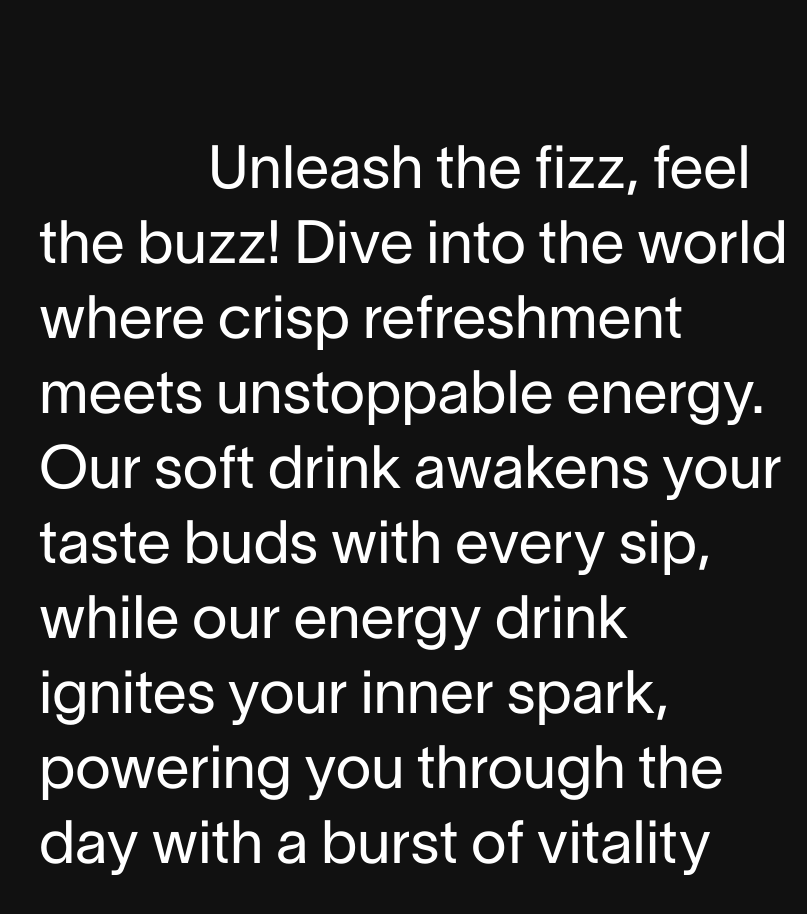
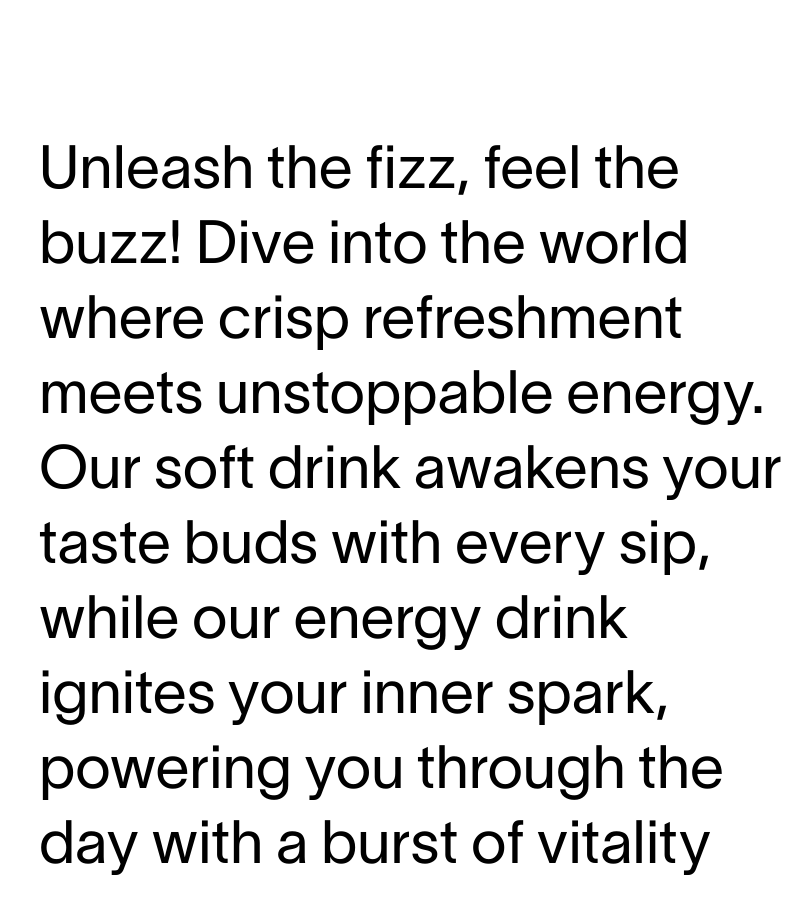
Before and after one commit to YAKSHMEHTA/animated, a React (Vite) app in the folder flashy/: page /agence in a window 1280 px wide. Shown: the part 862-1776 px from the top of the page, without its empty margins (473-1280 px from the left). Built offline with nearby package versions, Linux system fonts and the light colour scheme.

Commit message:
bugs fixes

```diff
--- a/flashy/src/App.jsx
+++ b/flashy/src/App.jsx
@@ -1,14 +1,14 @@
-import React from 'react'
-import Home from './pages/Home'  // Ensure your file is named Home.jsx (capital H)
+import React, { useEffect, useState } from 'react'
+import Home from './pages/Home'
 import Agence from './pages/Agence'
 import Projects from './pages/Projects'
-import { Link ,Routes, Route } from 'react-router-dom'
-import Stairs from './components/common/Stairs'
+import { Routes, Route } from 'react-router-dom'
 
 const App = () => {
+
+
   return (
-
-    <div className='text-white relative'>
+    <div className='text-white yak relative'>
       <Routes>
         <Route path='/' element={<Home />} />
         <Route path='/agence' element={<Agence />} />
--- a/flashy/src/components/common/Stairs.jsx
+++ b/flashy/src/components/common/Stairs.jsx
@@ -1,49 +1,60 @@
-import React, { useRef } from 'react'
-import { useGSAP } from "@gsap/react"
-import gsap from "gsap"
+import { useGSAP } from '@gsap/react'
+import gsap from 'gsap'
+import { useRef } from 'react'
 import { useLocation } from 'react-router-dom'
 
-function Stairs() {
+const Stairs = (props) => {
 
-    const currentPath = useLocation().pathname;
+    const currentPath = useLocation().pathname
 
-    const stairparent = useRef(null);
+    const stairParentRef = useRef(null)
+    const pageRef = useRef(null)
 
-    useGSAP(function(){
-
-        const tl = gsap.timeline();
-        tl.to(stairparent.current,{
-            display:'block',
+    useGSAP(function () {
+        const tl = gsap.timeline()
+        tl.to(stairParentRef.current, {
+            display: 'block',
         })
-        tl.from('.stair',{
-            height:0,
-            stagger:{
-                amount:-0.25,
+        tl.from('.stair', {
+            height: 0,
+            stagger: {
+                amount: -0.2
             }
         })
-        tl.to('.stair',{
-            y:'100%',
-            stagger:{
-                amount:-0.25,
+        tl.to('.stair', {
+            y: '100%',
+            stagger: {
+                amount: -0.25
             }
         })
-        tl.to(stairparent.current,{
-            display:'none',
+        tl.to(stairParentRef.current, {
+            display: 'none'
         })
-        tl.to('stair',{
-            y:0,
-        });
+        tl.to('.stair', {
+            y: '0%',
+        })
 
-    },[currentPath])
+        gsap.from(pageRef.current,{
+            opacity:0,
+            delay:1.3,
+            scale:1.2
+        })
+    }, [currentPath])
+
 
     return (
-        <div ref={stairparent} className='h-screen w-full fixed z-50 top-0 left-0' >
-            <div className='h-full w-full flex'>
-                <div className="stair h-full w-1/5 bg-black"></div>
-                <div className="stair h-full w-1/5 bg-black"></div>
-                <div className="stair h-full w-1/5 bg-black"></div>
-                <div className="stair h-full w-1/5 bg-black"></div>
-                <div className="stair h-full w-1/5 bg-black"></div>
+        <div>
+            <div ref={stairParentRef} className='h-screen w-full fixed z-20 top-0'>
+                <div className='h-full w-full flex'>
+                    <div className='stair h-full w-1/5 bg-black'></div>
+                    <div className='stair h-full w-1/5 bg-black'></div>
+                    <div className='stair h-full w-1/5 bg-black'></div>
+                    <div className='stair h-full w-1/5 bg-black'></div>
+                    <div className='stair h-full w-1/5 bg-black'></div>
+                </div>
+            </div>
+            <div ref={pageRef}>
+                {props.children}
             </div>
         </div>
     )
--- a/flashy/src/components/home/HomeBottomText.jsx
+++ b/flashy/src/components/home/HomeBottomText.jsx
@@ -3,7 +3,7 @@ import { Link } from "react-router-dom";
 
 const HomeBottomText = () => {
   return (
-    <div className="flex font-[font2] items-center justify-center gap-2 ">
+    <div className="flex font-[font2] items-center   justify-center gap-4 ">
       <Link
         className="border-4 leading-[5.5vw]  pt-5 text-[6vw] border-white hover:border-lime-500 hover:text-lime-500 rounded-full px-10 uppercase"
         to="/projects"
--- a/flashy/src/components/home/HomeHeroButton.jsx
+++ b/flashy/src/components/home/HomeHeroButton.jsx
@@ -3,7 +3,7 @@ import Video from "./Video";
 
 const HomeHeroButton = () => {
   return (
-    <div className="font-[font2] pt-5 text-center">
+    <div className="font-[font2] pt-5 text-center bd">
       <div className="text-[8vw] uppercase leading-[6vw]  flex justify-center items-center">
         The spark
       </div>
@@ -19,7 +19,7 @@ const HomeHeroButton = () => {
       <div className="text-[8vw] uppercase leading-[6vw]  flex justify-center items-center">
         Generates
       </div>
-      <div className="text-[8vw] uppercase leading-[7.5vw] flex justify-center items-center">
+      <div className="text-[8vw] uppercase  flex justify-center items-center">
         the creativity
       </div>
     </div>
--- /dev/null
+++ b/flashy/src/context/NavContext.jsx
@@ -0,0 +1,34 @@
+import React, { createContext, useEffect, useState } from 'react'
+import { useLocation } from 'react-router-dom'
+
+export const NavbarContext = createContext()
+export const NavbarColorContext = createContext()
+
+const NavContext = ({ children }) => {
+
+    const [navColor, setNavColor] = useState('white')
+
+    const [navOpen, setNavOpen] = useState(false)
+
+    const locate = useLocation().pathname
+    useEffect(function(){
+        if(locate == '/projects' || locate == '/agence'){
+            setNavColor('black')
+        }else{
+            setNavColor('white')
+        }
+    },[locate])
+
+
+    return (
+        <div>
+            <NavbarContext.Provider value={[navOpen, setNavOpen]}>
+                <NavbarColorContext.Provider value={[navColor,setNavColor]}>
+                    {children}
+                </NavbarColorContext.Provider>
+            </NavbarContext.Provider>
+        </div>
+    )
+}
+
+export default NavContext
--- a/flashy/src/index.css
+++ b/flashy/src/index.css
@@ -9,8 +9,3 @@
   font-family: font2;
   src: url(../public/font/Lausanne-300.woff2);
 }
-
-body{
-  background-color: #111;
-  color: white;
-}
--- a/flashy/src/main.jsx
+++ b/flashy/src/main.jsx
@@ -8,8 +8,9 @@ import Stairs from './components/common/Stairs.jsx'
 createRoot(document.getElementById('root')).render(
   <StrictMode>
     <BrowserRouter>
-      <Stairs />
-      <App></App>
+      <Stairs>
+        <App />
+      </Stairs>
     </BrowserRouter>
   </StrictMode>,
 )
--- a/flashy/src/pages/Agence.jsx
+++ b/flashy/src/pages/Agence.jsx
@@ -28,10 +28,16 @@ const Agence = () => {
     gsap.to(imgDivRef.current, {
       scrollTrigger: {
         trigger: imgDivRef.current,
-        start: "top 26%",
-        end: "top -170%",
-        scrub: true,
+        start: "top 1%",
+        end: "top -190%",
+        markers:true,
         pin: true,
+        pinSpacing: true,
+        pinReparent: true,
+        pinType: 'transform',
+        scrub: 1,
+        anticipatePin: 1,
+        invalidateOnRefresh: true,
         onUpdate: (elem) => {
           let imageIndex;
           if (elem.progress < 1) {
@@ -46,17 +52,16 @@ const Agence = () => {
   });
 
   return (
-    <div className="parent">
-      <div id="page1" className="py-1 ">
+    <div className="parent text-black ">
+      <div id="page1" className="py-1 min-h-screen relative">
         <div
           ref={imgDivRef}
-          className=
-"absolute overflow-hidden lg:h-[20vw] h-[30vw] lg:rounded-3xl rounded-xl lg:w-[15vw] w-[25vw] lg:top-[-48] -top[-45] lg:left-[30vw] left-[30vw]"
+          className="absolute overflow-hidden lg:h-[20vw] h-[30vw] lg:rounded-3xl rounded-xl lg:w-[15vw] w-[25vw] top-0 left-[30vw] bg-gray-900"
         >
           <img
             ref={imgRef}
             className="h-full object-cover w-full"
-            src="https://i.pinimg.com/1200x/d4/4a/75/d44a755453ff82c65cc47a320f9fdf18.jpg"
+            src={imgarr[0]}
             alt=""
           />
         </div>
@@ -67,19 +72,17 @@ const Agence = () => {
               sparks
             </h1>
           </div>
-          <div className="lg:pl-[40%] lg:mt-20 mt-4 p-3">
-            <p className="lg:text-6xl text-xl leading-tight">
-              {" "}
-              &nbsp;&nbsp;&nbsp;&nbsp;&nbsp;&nbsp;&nbsp;&nbsp;&nbsp; Unleash the
-              fizz, feel the buzz! Dive into the world where crisp refreshment
-              meets unstoppable energy. Our soft drink awakens your taste buds
-              with every sip, while our energy drink ignites your inner spark,
-              powering you through the day with a burst of vitality{" "}
+          <div className="lg:pl-[40%] lg:mt-20 mt-4 p-3 text-black ">
+            <p className="lg:text-6xl text-xl leading-tight text-black ">
+              Unleash the fizz, feel the buzz! Dive into the world where crisp
+              refreshment meets unstoppable energy. Our soft drink awakens your
+              taste buds with every sip, while our energy drink ignites your inner spark,
+              powering you through the day with a burst of vitality
             </p>
           </div>
         </div>
       </div>
-      <div id="page2" className=" h-screen"></div>
+      <div id="page2" className="h-screen w-full "></div>
     </div>
   );
 };
--- a/flashy/src/pages/Home.jsx
+++ b/flashy/src/pages/Home.jsx
@@ -6,10 +6,10 @@ import HomeHeroButton from '../components/home/HomeHeroButton'
 const Home = () => {
   return (
     <div>
-      <div className='h-screen w-screen fixed' >
+      <div className='h-full w-screen fixed' >
         <Video/>
       </div  >
-      <div className='h-[120vh] w-screen relative flex flex-col justify-between' >
+      <div className='h-[130vh] w-screen  relative flex flex-col justify-between' >
         <HomeHeroButton/>
         <HomeBottomText/>
       </div>
```
Lines whose indentation alone changed are shown as unchanged.
